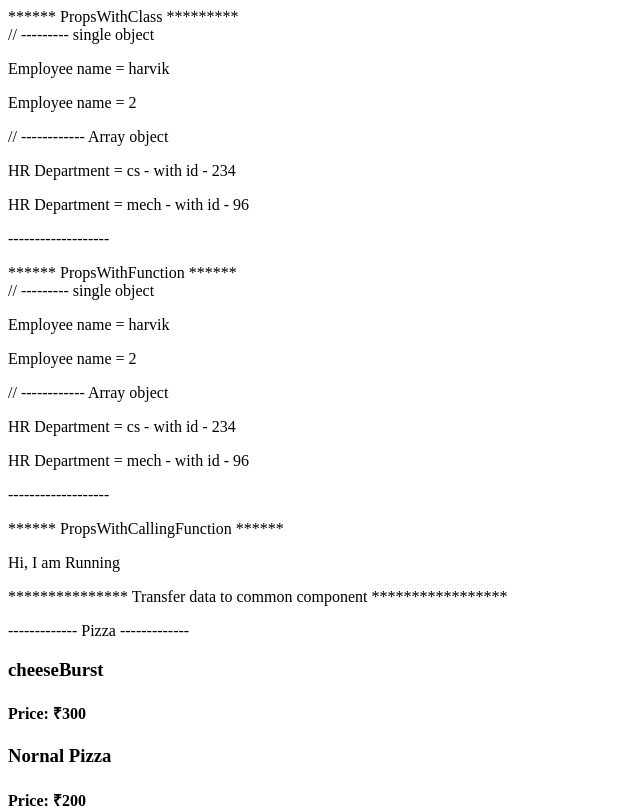
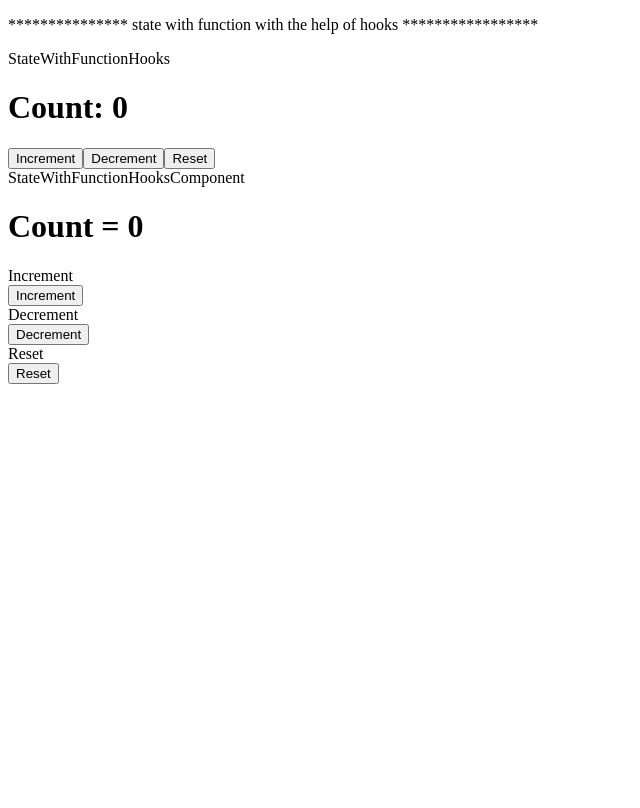
Before and after one commit to himanshujain2121/myfirstreactapp, a React (Vite) app: page / in a window 1280 px wide. Shown: the top 808 px of the page, without its empty margins (0-640 px from the left). Built offline with nearby package versions, Linux system fonts and the light colour scheme.

Commit message:
add state with function using hooks

```diff
--- /dev/null
+++ b/src/components/Decrement.jsx
@@ -0,0 +1,11 @@
+import React from "react";
+
+const Decrement = ({ data }) => {
+  return (
+    <>
+      <button onClick={data}>Decrement </button>
+    </>
+  );
+};
+
+export default Decrement;
--- /dev/null
+++ b/src/components/Increment.jsx
@@ -0,0 +1,11 @@
+import React from "react";
+
+const Increment = ({ data }) => {
+  return (
+    <>
+      <button onClick={data}>Increment</button>
+    </>
+  );
+};
+
+export default Increment;
--- /dev/null
+++ b/src/components/Reset.jsx
@@ -0,0 +1,12 @@
+import React from 'react'
+
+const Reset = ({data}) => {
+  return (
+    <>
+    <button onClick={data}>reset  </button>
+    </>
+
+  )
+}
+
+export default Reset
--- a/src/components/StateInFunction.jsx
+++ b/src/components/StateInFunction.jsx
@@ -1,10 +1,30 @@
 import React from 'react'
 
 const StateInFunction = () => {
+  let [count,setCount] = React.useState(0)
+
+  let inc = () => {
+    setCount(count + 1)
+  }
+
+  let dec = () => {
+    setCount(count - 1)
+  }
+
+  let reset = () => {
+    setCount(0)
+  }
+
   return (
-    <div>
+    <>
+    <div>StateInFunction</div>
+    <h1>Count : {count}</h1>
+    <button onClick={inc}>Add</button>
+    <button onClick={dec}>Dec</button>
+    <button onClick={reset}>Reset</button>
+    <button onClick={reset}>Reset</button>
+    </>
 
-    </div>
   )
 }
 
--- /dev/null
+++ b/src/components/StateWithFunctionComponentShow.jsx
@@ -0,0 +1,33 @@
+import React from 'react'
+import Increment from './Increment'
+import Decrement from './Decrement'
+import Reset from './Reset'
+
+const StateWithFunctionComponentShow = () => {
+    let [count,setCount] = React.useState(0)
+
+    let inc = () => {
+        setCount(count + 1)
+      }
+
+      let dec = () => {
+        setCount(count - 1)
+      }
+
+      let reset = () => {
+        setCount(0)
+      }
+
+  return (
+    <>
+    <div> StateWithFunctionComponentShow  </div>
+    <h1>Count : {count}</h1>
+    <Increment data={inc}></Increment>
+    <Decrement data={dec}></Decrement>
+    <Reset data={reset}></Reset>
+    </>
+
+  )
+}
+
+export default StateWithFunctionComponentShow
--- /dev/null
+++ b/src/components/practice/Decrement.jsx
@@ -0,0 +1,12 @@
+import React from 'react'
+
+const Decrement = ({dec}) => {
+  return (
+   <>
+    <div> Decrement </div>
+    <button onClick={dec}>Decrement</button>
+   </>
+  )
+}
+
+export default Decrement
--- /dev/null
+++ b/src/components/practice/Increment.jsx
@@ -0,0 +1,12 @@
+import React from 'react'
+
+const Increment = ({inc}) => {
+  return (
+    <>
+    <div> Increment </div>
+    <button onClick={inc}>Increment</button>
+    </>
+  )
+}
+
+export default Increment
--- a/src/components/practice/Practice.jsx
+++ b/src/components/practice/Practice.jsx
@@ -6,6 +6,8 @@ import Pizza from "./Pizza";
 import Toppings from "./Toppings";
 import StateWithClass from "./StateWithClass";
 import StateWithClassComponent from "./StateWithClassComponent";
+import StateWithFunctionHooks from "./StateWithFunctionHooks";
+import StateWithFunctionHooksComponent from "./StateWithFunctionHooksComponent";
 
 export default class Practice extends Component {
 
@@ -35,6 +37,7 @@ export default class Practice extends Component {
   render() {
     return (
       <>
+{/*
         <PropsWithClass employee={this.employee} hr={this.hr}></PropsWithClass>
         <p>-------------------</p>
 
@@ -47,9 +50,14 @@ export default class Practice extends Component {
         <Pizza></Pizza>
         <Toppings></Toppings>
 
-        <p>*************** state *****************</p>
+        <p>*************** state with class*****************</p>
         <StateWithClass></StateWithClass>
-        <StateWithClassComponent></StateWithClassComponent>
+        <StateWithClassComponent></StateWithClassComponent> */}
+
+        <p>*************** state with function with the help of hooks *****************</p>
+        <StateWithFunctionHooks></StateWithFunctionHooks>
+
+        <StateWithFunctionHooksComponent></StateWithFunctionHooksComponent>
       </>
     );
   }
--- /dev/null
+++ b/src/components/practice/Reset.jsx
@@ -0,0 +1,12 @@
+import React from 'react'
+
+const Reset = ({reset}) => {
+  return (
+    <>
+    <div> Reset </div>
+    <button onClick={reset}> Reset</button>
+    </>
+  )
+}
+
+export default Reset
--- /dev/null
+++ b/src/components/practice/StateWithFunctionHooks.jsx
@@ -0,0 +1,29 @@
+import React from "react";
+
+const StateWithFunctionHooks = () => {
+  let [count, setCount] = React.useState(0);
+
+  let inc = () => {
+    setCount( count + 1);
+  };
+
+  let dec = () => {
+    setCount( count - 1)
+  }
+
+  let reset = ()=> {
+    setCount(0);
+  }
+
+  return (
+    <>
+      <div> StateWithFunctionHooks</div>
+      <h1> Count: {count} </h1>
+      <button onClick={inc}>Increment</button>
+      <button onClick={dec}>Decrement</button>
+      <button onClick={reset}>Reset</button>
+    </>
+  );
+};
+
+export default StateWithFunctionHooks;
--- /dev/null
+++ b/src/components/practice/StateWithFunctionHooksComponent.jsx
@@ -0,0 +1,33 @@
+import React from 'react'
+import Increment from './Increment'
+import Decrement from './Decrement'
+import Reset from './Reset'
+
+const StateWithFunctionHooksComponent = () => {
+
+    let [count,setCount] = React.useState(0)
+
+    let inc = () => {
+        setCount(count+1)
+    }
+
+    let dec = () => {
+        setCount(count-1)
+    }
+
+    let reset = () => {
+        setCount(0)
+    }
+
+  return (
+   <>
+    <div>  StateWithFunctionHooksComponent  </div>
+    <h1>Count = {count}</h1>
+    <Increment inc= {inc}></Increment>
+    <Decrement dec = {dec}></Decrement>
+    <Reset reset={reset}></Reset>
+   </>
+  )
+}
+
+export default StateWithFunctionHooksComponent
```
Also changed, not shown: src/App.jsx (+7 -2 lines).
